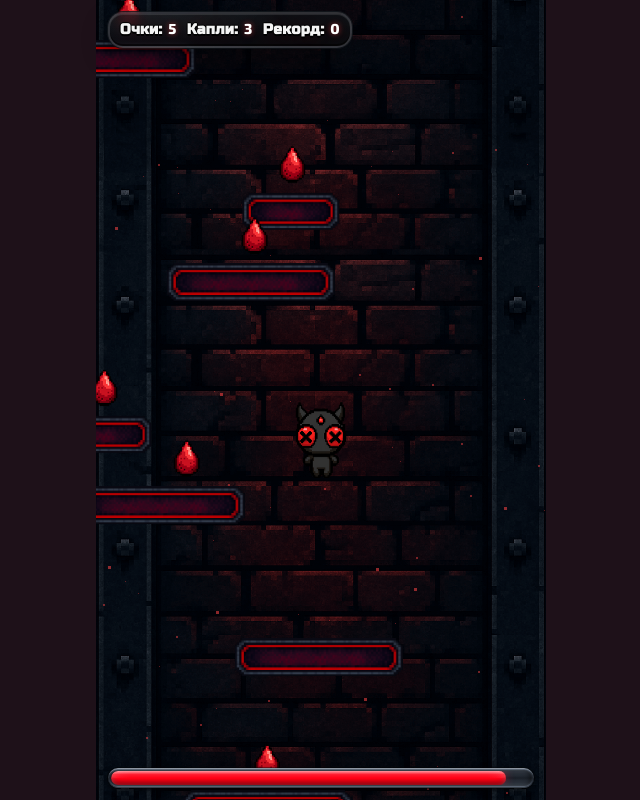
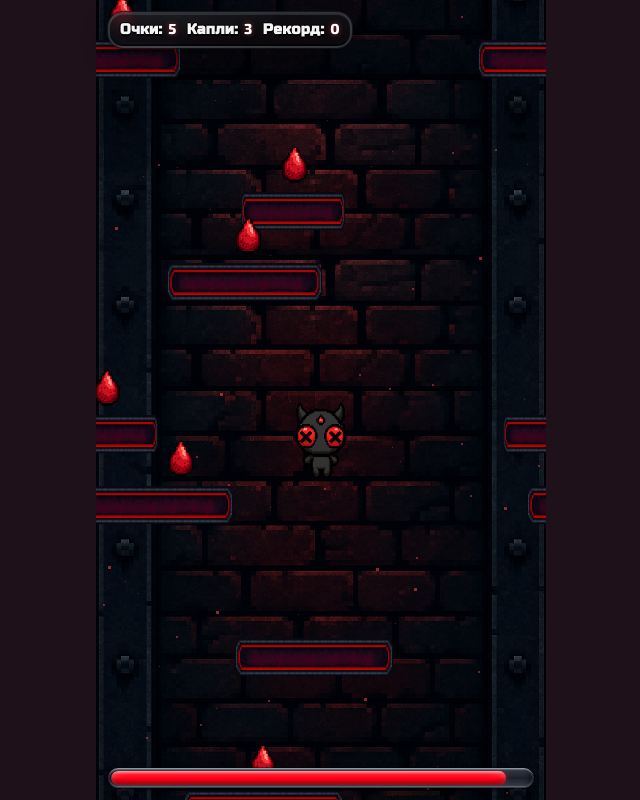
Before and after one commit to creanarchy/lil-boy-s-bleeding-up, a plain HTML site: page index.html in a window 1280 px wide. Both pictures are taken after a click on the button "Играть". Shown: the whole page, without its empty margins (319-959 px from the left). Drawn offline with Linux system fonts and the light colour scheme.

Commit message:
Add files via upload

```diff
--- a/index.html
+++ b/index.html
@@ -1143,7 +1143,7 @@ const imgPlayerRed = new Image(); imgPlayerRed.src = './assets/images/lil boy/li
 
   // Physics (slightly quicker horizontal feel)
   const G=3200, VX_MAX=440, SMOOTH=6.8;
-  const JUMP = IS_MOBILE ? Math.round(-1250*(1.2480)) : -1250;  // +4% higher jump on mobile
+  const JUMP = IS_MOBILE ? Math.round(-1250*(1.20 * Math.sqrt(1.10))) : -1250;  // +10% reach via velocity
   const T_UP=Math.abs(JUMP/G), PEAK=(JUMP*JUMP)/(2*G), REACH_Y=PEAK*0.8, FLIGHT=2*T_UP;
   let MAX_DX = VX_MAX * FLIGHT * 0.8;
 
@@ -1169,37 +1169,34 @@ const imgPlayerRed = new Image(); imgPlayerRed.src = './assets/images/lil boy/li
 
 
 
+
 function drawSolidCaps(ctx, p){
-  // Draw solid platform strictly from provided fixed-width sprites (1..8)
-  if (typeof SOLID_SPRITES === 'undefined') return false;
+  // Always render solid as a single sprite stretched to (p.w x p.h).
+  if (!SOLID_SPRITES || SOLID_SPRITES.length===0) return false;
+  // Pick the sharpest ready sprite (max width) to minimize blur when stretched
+  let pick = SOLID_SPRITES[0], maxW = 0;
+  for (let i=0;i<SOLID_SPRITES.length;i++){
+    const im = SOLID_SPRITES[i];
+    if (!imgReady(im)) continue;
+    const iw=(im.naturalWidth||im.width)||1;
+    if (iw>maxW){ maxW=iw; pick=im; }
+  }
+  const im = (p && p.isStart && imgReady(imgSolid8)) ? imgSolid8 : pick;
+  if (!imgReady(im)) return false;
+  const iw=(im.naturalWidth||im.width)||1, ih=(im.naturalHeight||im.height)||1;
+  const dx = p.x, dw = p.w, dh = p.h;
   const px = (v)=> (typeof DPR!=='undefined' ? Math.round(v*DPR)/DPR : Math.round(v));
 
-  // Choose once
-  if (p.spr == null){
-    let bestIdx=-1, bestW=p.w, bestDiff=Infinity;
-    for (let i=0;i<SOLID_SPRITES.length;i++){
-      const im = SOLID_SPRITES[i];
-      if (!imgReady(im)) continue;
-      const ih=(im.naturalHeight||im.height)||1, iw=(im.naturalWidth||im.width)||1;
-      const sc = p.h/ih, dw = Math.round(iw*sc);
-      const d = Math.abs(dw - p.w);
-      if (d < bestDiff){ bestDiff=d; bestIdx=i; bestW=dw; }
-    }
-    if (bestIdx>=0){ p.spr=bestIdx; p.w=bestW; }
-  }
-
-  const im = (p.spr!=null) ? SOLID_SPRITES[p.spr] : null;
-  if (!im || !imgReady(im)) return false;
-
-  const ih=(im.naturalHeight||im.height)||1, iw=(im.naturalWidth||im.width)||1;
-  const sc = p.h/ih;
-  const dw = Math.round(iw*sc), dh = Math.round(p.h);
-  const cx = p.x + p.w/2, dx = Math.round(cx - dw/2);
-
+  // main draw
   ctx.drawImage(im, 0,0, iw,ih, px(dx), px(p.y), px(dw), px(dh));
-  p.x=dx; p.w=dw; p.h=dh;
+
+  // wrap copies to keep continuous look when crossing boundaries
+  const right = dx + dw;
+  if (dx < 0){ ctx.drawImage(im, 0,0, iw,ih, px(dx + W), px(p.y), px(dw), px(dh)); }
+  if (right > W){ ctx.drawImage(im, 0,0, iw,ih, px(dx - W), px(p.y), px(dw), px(dh)); }
   return true;
 }
+
 
 let ringIndex=0, ringTopY=0, worldTopY=0, lastMainX=0;
 
@@ -1220,7 +1217,7 @@ function diffT(n){ return clamp((n-6)/70, 0, 1); }
     const r = (k)=>randN(seed, n*9973 + k);
     const t = diffT(n);
     const baseStep = Math.min(SPACING, REACH_Y);
-    const stepY   = Math.min(SPACING, REACH_Y);  // clamp: no hidden +25% on mobile to keep jumps reachable
+    const stepY   = Math.min(SPACING, REACH_Y) * (IS_MOBILE ? 1.10 : 1.0);  // +10% mobile step  // clamp: no hidden +25% on mobile to keep jumps reachable
     const y       = prevTopY - stepY;
 
     const dxScale = n < 4 ? 0.40 : lerp(0.75, 1.50, t);
@@ -1374,7 +1371,8 @@ function seedWorld(){
     platforms.length=0; drops.length=0; sparks.length=0;
     ringIndex=0; lastSpringAt=-999; springRings=[]; lastSpikeAt=-999; spikeRings=[];
     const start = addPlatform(W*0.5, H*0.82, 0.42*W, 42, 'solid');
-    addDropOnPlatform(start, 0, 36);
+    start.h = VHEIGHT_SCALED.solid; start.isStart = true;
+addDropOnPlatform(start, 0, 36);
     lastMainX = start.x + start.w/2;
     ringTopY  = start.y;
     worldTopY = ringTopY;
```
